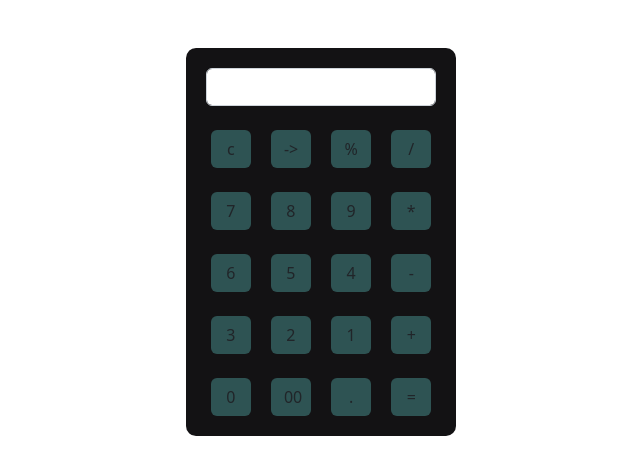
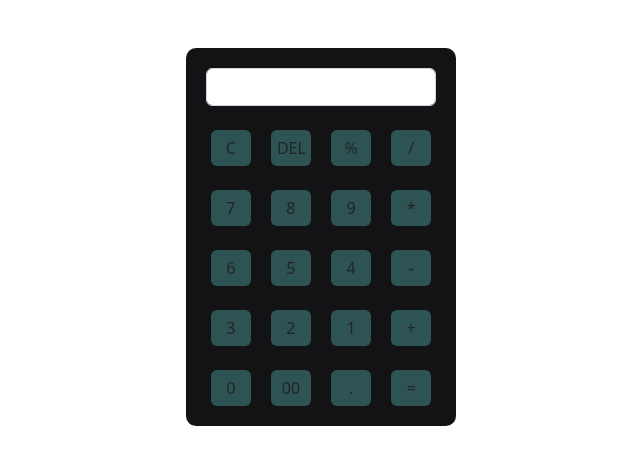
Before and after one commit to soorajsk69/calculator23, a plain HTML site: page index.html in a window 1280 px wide. Shown: the whole page, without its empty margins (319-959 px from the left). Drawn offline with nearby package versions, Linux system fonts and the light colour scheme.

Commit message:
new edit

```diff
--- a/index.html
+++ b/index.html
@@ -22,8 +22,8 @@
             <div class="col-md-12">
                 <form action="#" name="calculator" class="main">
                     <input id='result' onclick="" type="text" class="display form-control" name-="display" id="display"><br>
-                    <input type="button" onclick="allclear()" class="btn " value="c">
-                    <input type="button" onclick="space()" class="btn ms-3" value="->">
+                    <input type="button" onclick="allclear()" class="btn " value="C">
+                    <input type="button" onclick="space()" class="btn ms-3" value="DEL">
                     <input type="button" onclick="displaydata('%')" class="btn ms-3" value="%">
                     <input type="button" onclick="displaydata('/')" class="btn ms-3" value="/"><br><br>
                     <input type="button" onclick="displaydata(7)" class="btn " value="7">
@@ -39,7 +39,7 @@
                     <input type="button" onclick="displaydata(1)" class="btn  ms-3" value="1">
                     <input type="button" onclick="displaydata('+')" class="btn  ms-3" value="+"><br><br>
                     <input type="button" onclick="displaydata(0)" class="btn " value="0">
-                    <input type="button" onclick="displaydata(00)" class="btn ms-3" value="00">
+                    <input type="button" onclick="displaydata('00')" class="btn ms-3" value='00'>
                     <input type="button" onclick="displaydata('.')" class="btn ms-3" value=".">
                     <input type="button" onclick="equal()"class="btn ms-3" value="=">
 
--- a/style.css
+++ b/style.css
@@ -1,4 +1,5 @@
 .main{
+
     background-color:rgb(19, 18, 20);
     color: aliceblue;
     height: auto;
@@ -9,6 +10,8 @@
     margin: auto;
 }
 .btn{
+    padding: 5px;
+    text-align: center;
     height: auto;
     width: 40px;
     background-color: rgb(46, 83, 83);
```
Also changed, not shown: cal.js (line endings or trailing spaces).
